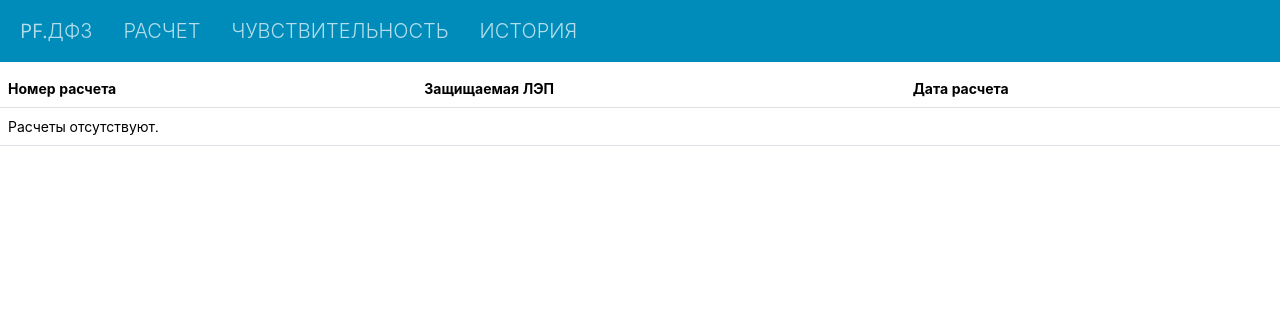
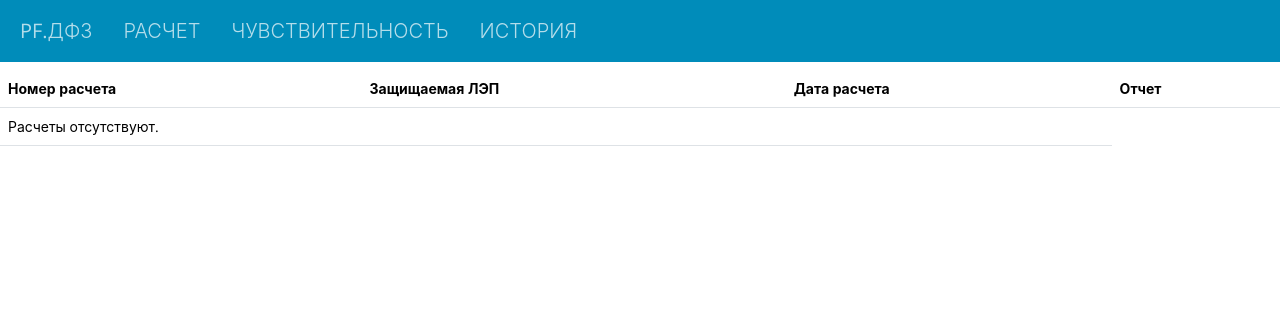
Before and after one commit to ArtyomKrasnobaev/phase_comparison_protection, a Django app: page /calculation/calculation_list/ in a window 1280 px wide. Shown: the top 322 px of the page. Run offline with Django 4.2, Linux system fonts and the light colour scheme; data that the repository does not hold is empty; some libraries are stand-ins or nearby versions.

Commit message:
добавлены ссылки на просмотр отчетов в истории расчетов

```diff
--- a/templates/calculation/calculation_list.html
+++ b/templates/calculation/calculation_list.html
@@ -8,6 +8,7 @@
             <th scope="col">Номер расчета</th>
             <th scope="col">Защищаемая ЛЭП</th>
             <th scope="col">Дата расчета</th>
+            <th scope="col">Отчет</th>
         </tr>
         </thead>
         <tbody>
@@ -16,6 +17,9 @@
                 <td>{{ calculation.calculation_number }}</td>
                 <td>{{ calculation.line }}</td>
                 <td>{{ calculation.calculation_date }}</td>
+                <td>
+                    <a href="{% url 'results' calculation_meta_id=calculation.id %}">Открыть отчет</a>
+                </td>
             </tr>
         {% empty %}
             <tr>
--- a/templates/calculation/results.html
+++ b/templates/calculation/results.html
@@ -1,7 +1,7 @@
 {% extends "main/layout.html" %}
 {% block title %}Результаты расчета{% endblock title %}
 {% block content %}
-    <h3>Результаты расчета</h3>
+    <h4>Результаты расчета</h4>
     <p><strong>Защищаемая ЛЭП:</strong> {{ calculation_meta.line }}</p>
     <p><strong>Дата расчета:</strong> {{ calculation_meta.calculation_date }}</p>
     <body>
```
